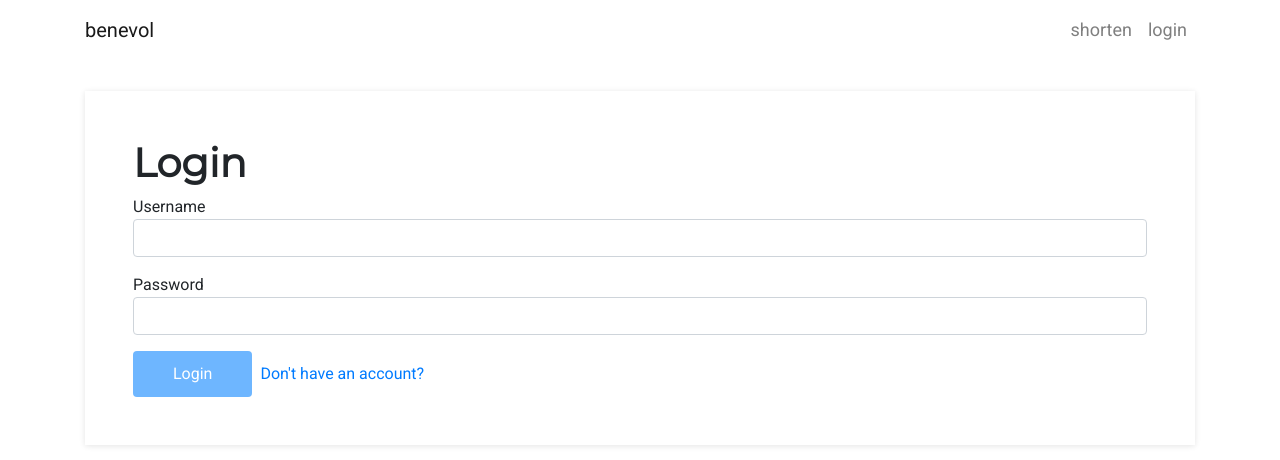
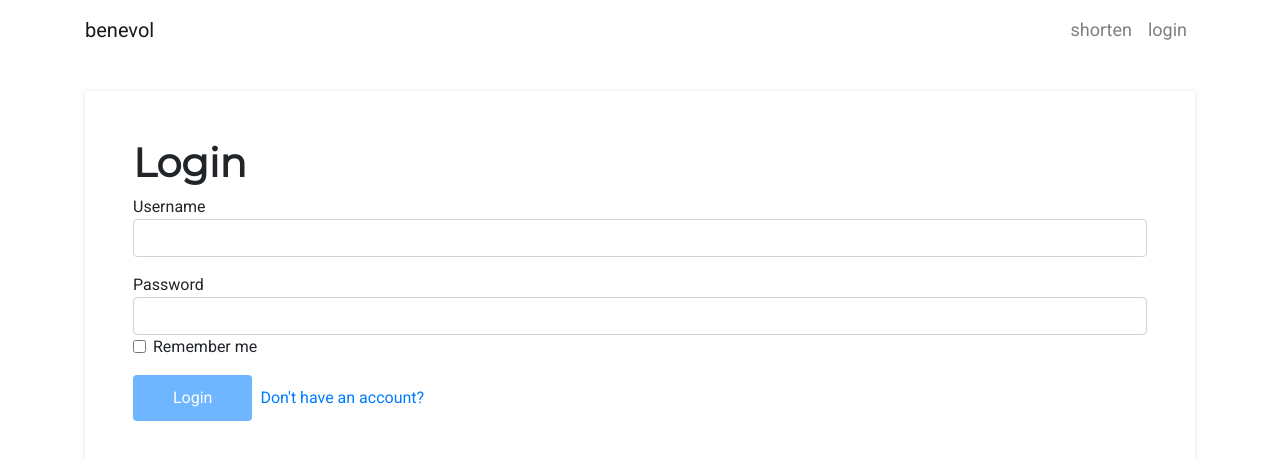
Before and after one commit to nireo/url-shortener, a React (Create React App) app in the folder client/: page /login in a window 1280 px wide. Shown: the top 460 px of the page. Built offline with nearby package versions, Linux system fonts and the light colour scheme.

Commit message:
added localstorage

```diff
--- a/client/src/App.tsx
+++ b/client/src/App.tsx
@@ -1,4 +1,4 @@
-import React, { useState } from 'react';
+import React, { useState, useEffect } from 'react';
 import { Create } from './components/Create';
 import { Navbar } from './components/Navbar';
 import { BrowserRouter as Router, Route, Redirect } from 'react-router-dom';
@@ -10,6 +10,19 @@ import { Panel } from './components/Panel';
 
 const App = () => {
   const [user, setUser] = useState<User | null>(null);
+  const [loaded, setLoaded] = useState<boolean>(false);
+
+  useEffect(() => {
+    if (user === null && loaded === false) {
+      const userInfo: string | null = localStorage.getItem('user');
+      console.log(userInfo);
+      if (userInfo) {
+        const userInfoJSON = JSON.parse(userInfo);
+        setUser(userInfoJSON.user);
+      }
+      setLoaded(true);
+    }
+  }, []);
 
   return (
     <Router>
--- a/client/src/components/Login.tsx
+++ b/client/src/components/Login.tsx
@@ -12,6 +12,7 @@ export const Login: React.FC<Props> = ({ user, setUser }) => {
   const [password, setPassword] = useState<string>('');
   const [username, setUsername] = useState<string>('');
   const [showNotification, setShowNotification] = useState<boolean>(false);
+  const [remember, setRemember] = useState<boolean>(false);
 
   const login = (event: ChangeEvent<HTMLFormElement>) => {
     event.preventDefault();
@@ -22,6 +23,9 @@ export const Login: React.FC<Props> = ({ user, setUser }) => {
 
     serviceLogin(username, password)
       .then((response: User) => {
+        if (remember) {
+          window.localStorage.setItem('user', JSON.stringify(response));
+        }
         setUser(response);
       })
       .catch(() => {
@@ -65,6 +69,16 @@ export const Login: React.FC<Props> = ({ user, setUser }) => {
               type="password"
             />
           </div>
+          <div className="form-check">
+            <input
+              type="checkbox"
+              className="form-check-input"
+              onChange={() => setRemember(!remember)}
+            />
+            <label style={{ fontSize: '16px' }} className="form-check-label">
+              Remember me
+            </label>
+          </div>
           <div style={{ marginTop: '1rem' }}>
             <button type="submit" className="project-button">
               Login
--- a/client/src/components/Register.tsx
+++ b/client/src/components/Register.tsx
@@ -26,8 +26,8 @@ export const Register: React.FC<Props> = ({ user, setUser }) => {
     }
 
     serviceRegister(username, password)
-      .then((response: User) => {
-        setUser(response);
+      .then((response: any) => {
+        setUser(response.user);
       })
       .catch(() => {
         setShowNotification(true);
@@ -59,6 +59,7 @@ export const Register: React.FC<Props> = ({ user, setUser }) => {
             </label>
             <input
               className="form-control"
+              type="password"
               onChange={({ target }) => setPassword(target.value)}
               value={password}
               style={{ fontSize: '16px' }}
@@ -70,6 +71,7 @@ export const Register: React.FC<Props> = ({ user, setUser }) => {
             </label>
             <input
               className="form-control"
+              type="password"
               onChange={({ target }) => setConfirm(target.value)}
               value={confirm}
               style={{ fontSize: '16px' }}
```
